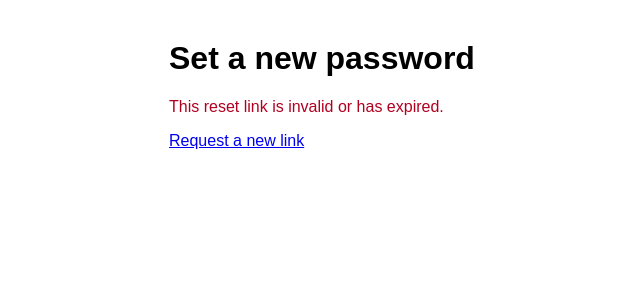
After one commit to Baigaskin-Ulan/itsm-hash-auth, a Flask app: page /reset/1 in a window 1280 px wide. The commit adds this page. Shown: the top 300 px of the page, without its empty margins (261-901 px from the left). Run offline with Flask 3, Linux system fonts and the light colour scheme; data that the repository does not hold is empty; some libraries are stand-ins or nearby versions.

Commit message:
Add password reset by single-use, time-limited token; no user enumeration

```diff
--- a/app.py
+++ b/app.py
@@ -31,6 +31,7 @@ IDLE_TIMEOUT = 30 * 60
 ABSOLUTE_TIMEOUT = 8 * 60 * 60
 MIN_LEN = 15
 MAX_LEN = 128
+RESET_TTL = 30 * 60
 
 log = logging.getLogger("auth")
 log.setLevel(logging.INFO)
@@ -287,6 +288,62 @@ def change_password():
     return render_template("change_password.html", error=error, done=done)
 
 
+def send_reset_email(email, link):
+    """Lab stand-in for e-mail: print the reset link to the server console."""
+    print(f"[reset] password reset link for {email}: {link}", flush=True)
+
+
+@app.route("/forgot", methods=["GET", "POST"])
+@limiter.limit("5 per hour", methods=["POST"])
+def forgot():
+    sent = False
+    if request.method == "POST":
+        email = request.form.get("email", "").strip().lower()
+        db = get_db()
+        user = db.execute("SELECT id FROM users WHERE email = ?", (email,)).fetchone()
+        if user:
+            token = secrets.token_urlsafe(32)
+            db.execute(
+                "INSERT INTO password_resets (token_hash, user_id, expires_at) VALUES (?, ?, ?)",
+                (token_hash(token), user["id"], time.time() + RESET_TTL),
+            )
+            db.commit()
+            link = url_for("reset", token=token, _external=True)
+            send_reset_email(email, link)
+            audit("reset_requested", email)
+        else:
+            audit("reset_requested_unknown", email)
+        sent = True
+    return render_template("forgot.html", sent=sent)
+
+
+@app.route("/reset/<token>", methods=["GET", "POST"])
+def reset(token):
+    db = get_db()
+    db.execute("DELETE FROM password_resets WHERE expires_at < ?", (time.time(),))
+    db.commit()
+    row = db.execute(
+        "SELECT pr.user_id, u.username FROM password_resets pr "
+        "JOIN users u ON u.id = pr.user_id WHERE pr.token_hash = ?",
+        (token_hash(token),),
+    ).fetchone()
+    if row is None:
+        return render_template("reset.html", invalid=True)
+    error = None
+    if request.method == "POST":
+        new = request.form.get("new", "")
+        error = password_error(row["username"], new)
+        if error is None:
+            db.execute("UPDATE users SET password_hash = ? WHERE id = ?",
+                       (ph.hash(new), row["user_id"]))
+            db.execute("DELETE FROM password_resets WHERE user_id = ?", (row["user_id"],))
+            db.commit()
+            delete_user_sessions(row["user_id"])
+            audit("reset_done", row["username"])
+            return render_template("reset.html", done=True)
+    return render_template("reset.html", error=error)
+
+
 @app.route("/")
 def index():
     if g.user:
--- a/schema.sql
+++ b/schema.sql
@@ -16,3 +16,8 @@ CREATE TABLE IF NOT EXISTS sessions (
     created_at  REAL    NOT NULL,
     last_seen   REAL    NOT NULL
 );
+CREATE TABLE IF NOT EXISTS password_resets (
+    token_hash  TEXT    PRIMARY KEY,
+    user_id     INTEGER NOT NULL REFERENCES users(id),
+    expires_at  REAL    NOT NULL
+);
--- a/templates/login.html
+++ b/templates/login.html
@@ -12,5 +12,6 @@
   </label>
   <button type="submit">Log in</button>
 </form>
+<p><a href="{{ url_for('forgot') }}">Forgot password?</a></p>
 <p>No account? <a href="{{ url_for('register') }}">Register</a></p>
 {% endblock %}
--- /dev/null
+++ b/templates/reset.html
@@ -0,0 +1,20 @@
+{% extends "base.html" %}
+{% block content %}
+<h1>Set a new password</h1>
+{% if invalid %}
+<p class="error">This reset link is invalid or has expired.</p>
+<p><a href="{{ url_for('forgot') }}">Request a new link</a></p>
+{% elif done %}
+<p>Your password has been changed. All sessions have been signed out.</p>
+<p><a href="{{ url_for('login') }}">Log in with your new password</a></p>
+{% else %}
+{% if error %}<p class="error">{{ error }}</p>{% endif %}
+<form method="post">
+  <input type="hidden" name="csrf_token" value="{{ csrf_token() }}">
+  <label>New password (at least 15 characters)
+    <input name="new" type="password" autocomplete="new-password" minlength="15" maxlength="128" required>
+  </label>
+  <button type="submit">Set new password</button>
+</form>
+{% endif %}
+{% endblock %}
```
Also changed, not shown: templates/forgot.html (added, +17 -0 lines).
